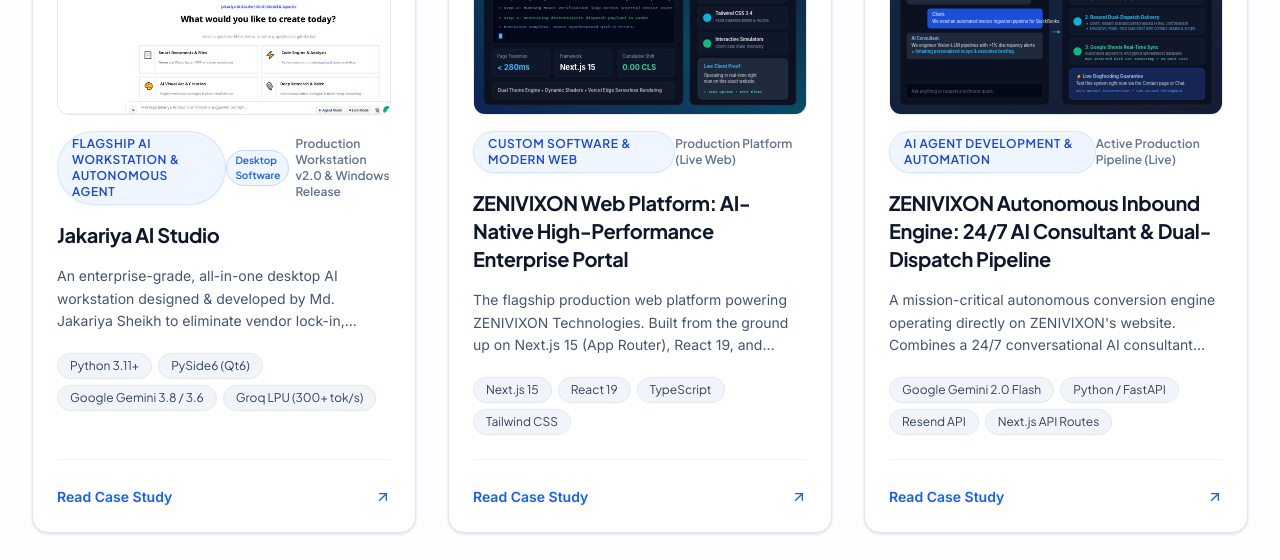
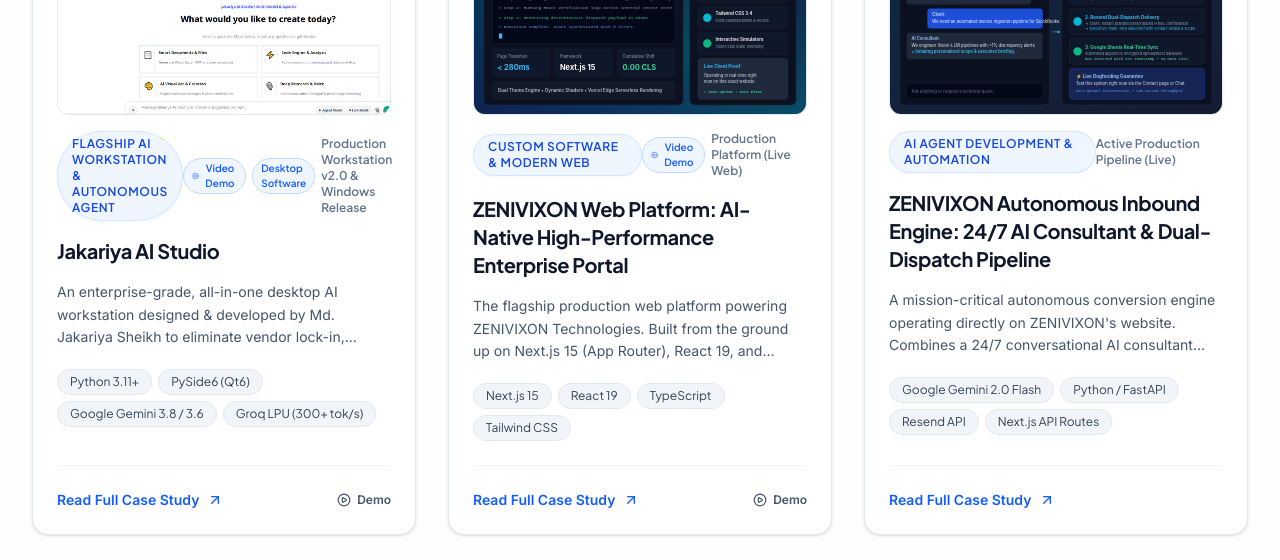
Before and after one commit to jakariyask1-prog/zenivixon, a Next.js app: page /projects in a window 1280 px wide. Shown: the part 2200-2760 px from the top of the page. Built offline with nearby package versions, Linux system fonts and the light colour scheme; no server answers.

Commit message:
feat(projects): add interactive video player modal and demo badges to ProjectsCatalog page

```diff
--- a/src/components/sections/ProjectsCatalog.tsx
+++ b/src/components/sections/ProjectsCatalog.tsx
@@ -5,8 +5,9 @@ import Image from "next/image";
 import Link from "next/link";
 import { PROJECTS_DATA } from "@/data/projects";
 import { Badge } from "@/components/ui/Badge";
-import { ArrowUpRight } from "lucide-react";
+import { ArrowUpRight, PlayCircle, X } from "lucide-react";
 import { SolutionCategory } from "@/types/project";
+import { getYoutubeEmbedUrl } from "@/lib/utils";
 
 const categories: { label: string; value: "all" | SolutionCategory }[] = [
   { label: "All Projects", value: "all" },
@@ -18,6 +19,7 @@ const categories: { label: string; value: "all" | SolutionCategory }[] = [
 
 export function ProjectsCatalog() {
   const [activeCategory, setActiveCategory] = useState<"all" | SolutionCategory>("all");
+  const [activeVideo, setActiveVideo] = useState<{ title: string; url: string } | null>(null);
 
   const filteredProjects =
     activeCategory === "all"
@@ -68,13 +70,25 @@ export function ProjectsCatalog() {
           >
             <div className="space-y-4">
               {/* Visual Preview */}
-              <div className="aspect-[16/9] relative rounded-xl overflow-hidden border border-slate-200 dark:border-slate-800 dark:border-slate-700 bg-slate-50 dark:bg-slate-800">
+              <div className="aspect-[16/9] relative rounded-xl overflow-hidden border border-slate-200 dark:border-slate-800 dark:border-slate-700 bg-slate-50 dark:bg-slate-800 group/img">
                 <Image
                   src={project.image}
                   alt={project.title}
                   fill
                   className="object-cover object-top transition-transform duration-500 group-hover:scale-105"
                 />
+
+                {project.videoUrl && (
+                  <div className="absolute inset-0 bg-slate-900/40 backdrop-blur-[2px] opacity-0 group-hover/img:opacity-100 transition-opacity flex items-center justify-center">
+                    <button
+                      onClick={() => setActiveVideo({ title: project.title, url: project.videoUrl! })}
+                      className="px-4 py-2 rounded-xl bg-white/95 dark:bg-slate-900/95 text-slate-900 dark:text-white font-semibold text-xs flex items-center gap-2 shadow-lg hover:bg-white dark:hover:bg-slate-800 transition-all transform hover:scale-105 cursor-pointer"
+                    >
+                      <PlayCircle className="w-4 h-4 text-blue-600 dark:text-blue-400" />
+                      <span>Watch Demo Video</span>
+                    </button>
+                  </div>
+                )}
               </div>
 
               <div className="flex items-center justify-between">
@@ -82,6 +96,16 @@ export function ProjectsCatalog() {
                   {project.categoryLabel}
                 </Badge>
                 <div className="flex items-center gap-1.5">
+                  {project.videoUrl && (
+                    <button
+                      onClick={() => setActiveVideo({ title: project.title, url: project.videoUrl! })}
+                      className="text-[10px] font-heading font-semibold px-2 py-0.5 rounded-full bg-blue-50 dark:bg-blue-950/60 text-blue-600 dark:text-blue-400 border border-blue-200 dark:border-blue-800 hover:bg-blue-100 dark:hover:bg-blue-900 flex items-center gap-1 cursor-pointer transition-colors"
+                      title="Watch video demo"
+                    >
+                      <PlayCircle className="w-3 h-3 text-blue-600 dark:text-blue-400" />
+                      <span>Video Demo</span>
+                    </button>
+                  )}
                   {project.downloadUrl && (
                     <span className="text-[10px] font-heading font-semibold px-2 py-0.5 rounded-full bg-blue-50 dark:bg-blue-950/60 text-blue-600 dark:text-blue-400 border border-blue-200 dark:border-blue-800">
                       Desktop Software
@@ -117,18 +141,100 @@ export function ProjectsCatalog() {
             </div>
 
             {/* Action Link */}
-            <div className="pt-6 mt-6 border-t border-slate-100 dark:border-slate-800">
+            <div className="pt-6 mt-6 border-t border-slate-100 dark:border-slate-800 flex items-center justify-between">
               <Link
                 href={`/projects/${project.slug}`}
-                className="inline-flex items-center justify-between w-full text-sm font-semibold text-blue-600 dark:text-blue-400 group-hover:text-blue-700 dark:group-hover:text-blue-300 transition-colors"
+                className="inline-flex items-center gap-2 text-sm font-semibold text-blue-600 dark:text-blue-400 group-hover:text-blue-700 dark:group-hover:text-blue-300 transition-colors"
               >
-                <span>Read Case Study</span>
+                <span>Read Full Case Study</span>
                 <ArrowUpRight className="w-4 h-4" />
               </Link>
+              {project.videoUrl && (
+                <button
+                  onClick={() => setActiveVideo({ title: project.title, url: project.videoUrl! })}
+                  className="inline-flex items-center gap-1.5 text-xs font-semibold text-slate-600 dark:text-slate-400 hover:text-blue-600 dark:hover:text-blue-400 transition-colors cursor-pointer"
+                >
+                  <PlayCircle className="w-3.5 h-3.5" />
+                  <span>Demo</span>
+                </button>
+              )}
             </div>
           </div>
         ))}
       </div>
+
+      {/* Video Demonstration Modal */}
+      {activeVideo && (
+        <div
+          className="fixed inset-0 z-50 flex items-center justify-center bg-slate-950/80 backdrop-blur-sm p-4 animate-in fade-in duration-200"
+          onClick={() => setActiveVideo(null)}
+        >
+          <div
+            className="relative w-full max-w-4xl bg-white dark:bg-slate-900 rounded-2xl border border-slate-200 dark:border-slate-800 shadow-2xl p-4 sm:p-6 space-y-4"
+            onClick={(e) => e.stopPropagation()}
+          >
+            <div className="flex items-center justify-between border-b border-slate-100 dark:border-slate-800 pb-3">
+              <div className="flex items-center gap-2">
+                <PlayCircle className="w-5 h-5 text-blue-600 dark:text-blue-400" />
+                <h4 className="text-base sm:text-lg font-bold text-slate-900 dark:text-white font-heading">
+                  {activeVideo.title} — Demonstration
+                </h4>
+              </div>
+              <button
+                onClick={() => setActiveVideo(null)}
+                aria-label="Close video demo"
+                className="p-1 rounded-lg hover:bg-slate-100 dark:hover:bg-slate-800 text-slate-500 dark:text-slate-400 hover:text-slate-700 dark:hover:text-slate-300 transition-colors cursor-pointer"
+              >
+                <X className="w-5 h-5" />
+              </button>
+            </div>
+
+            {/* Video Player */}
+            <div className="aspect-[16/9] w-full bg-slate-900 rounded-xl overflow-hidden">
+              {activeVideo.url.includes("youtube.com") || activeVideo.url.includes("youtu.be") ? (
+                <iframe
+                  src={getYoutubeEmbedUrl(activeVideo.url)}
+                  title={`${activeVideo.title} demo`}
+                  allow="accelerometer; autoplay; clipboard-write; encrypted-media; gyroscope; picture-in-picture"
+                  allowFullScreen
+                  className="w-full h-full border-0"
+                />
+              ) : activeVideo.url.match(/\.(mp4|webm|ogg)$/i) ? (
+                <video
+                  src={activeVideo.url}
+                  controls
+                  autoPlay
+                  className="w-full h-full object-contain"
+                />
+              ) : (
+                <div className="w-full h-full flex items-center justify-center text-white text-center p-8">
+                  <div className="space-y-3">
+                    <PlayCircle className="w-12 h-12 text-blue-400 mx-auto animate-pulse" />
+                    <p className="text-sm font-semibold">Live System Demonstration</p>
+                    <a
+                      href={activeVideo.url}
+                      target="_blank"
+                      rel="noopener noreferrer"
+                      className="text-xs text-blue-400 hover:text-blue-300 underline"
+                    >
+                      Open in new tab
+                    </a>
+                  </div>
+                </div>
+              )}
+            </div>
+
+            <div className="flex justify-end pt-2">
+              <button
+                onClick={() => setActiveVideo(null)}
+                className="px-4 py-2 text-xs font-semibold rounded-lg bg-slate-100 dark:bg-slate-800 text-slate-700 dark:text-slate-300 hover:bg-slate-200 dark:hover:bg-slate-700 transition-colors cursor-pointer"
+              >
+                Close Preview
+              </button>
+            </div>
+          </div>
+        </div>
+      )}
     </div>
   );
 }
```
